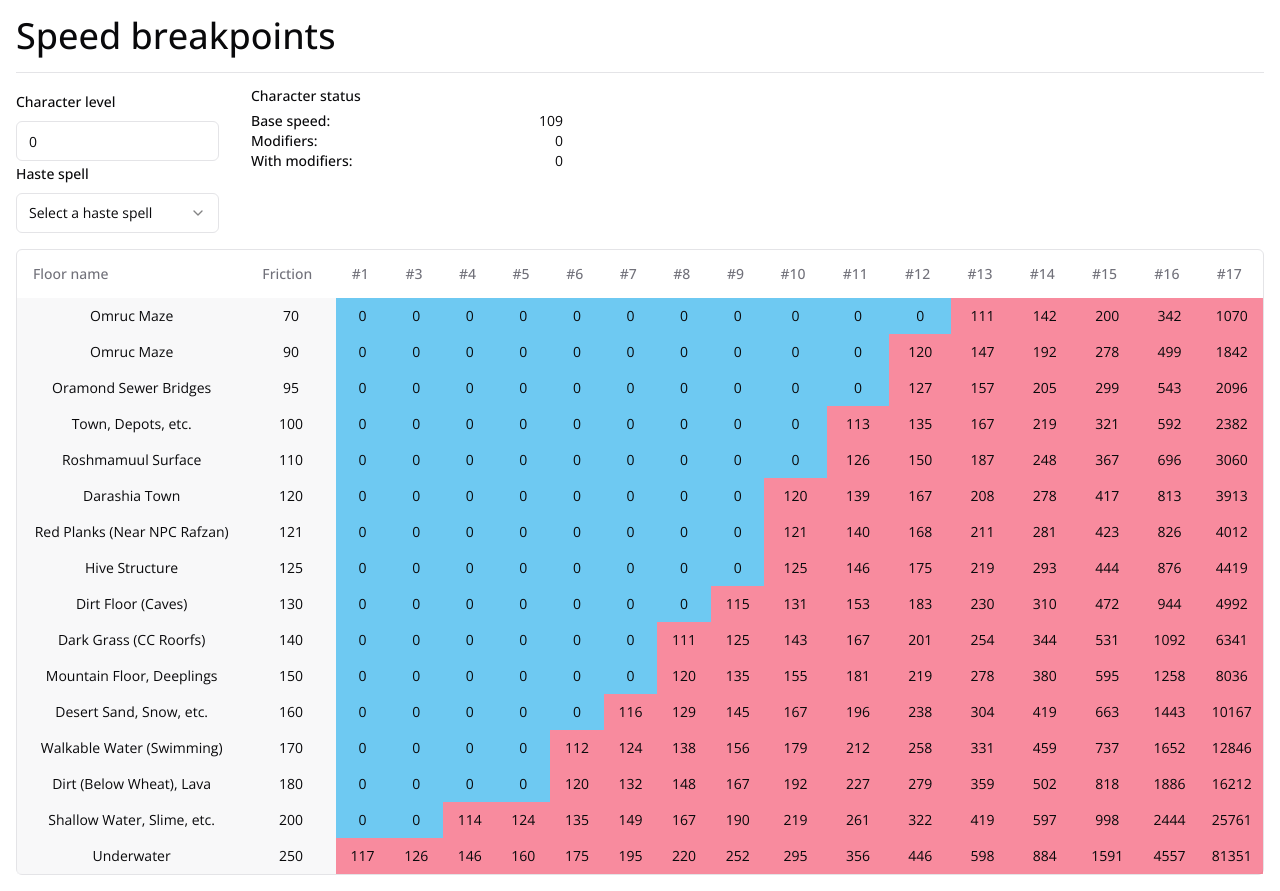
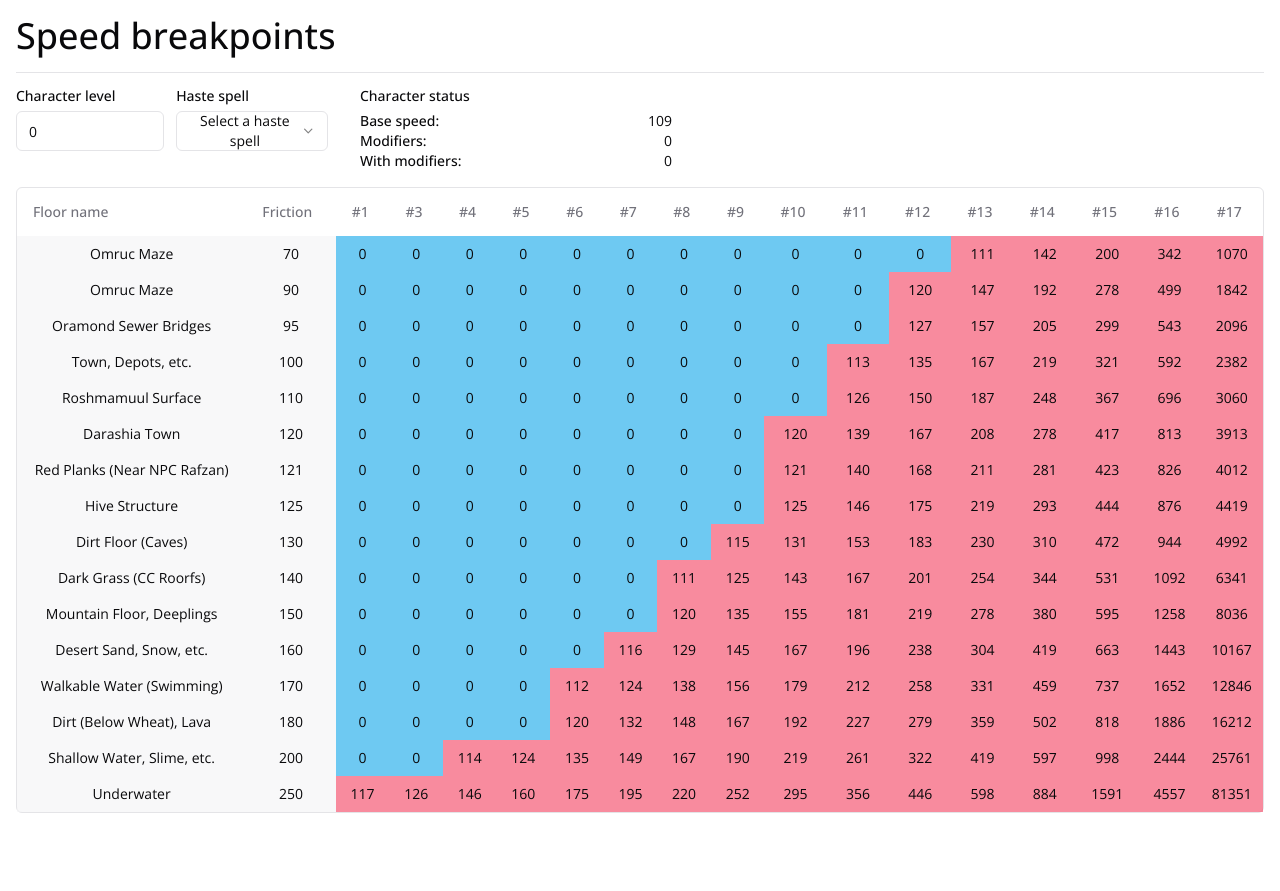
Before and after one commit to theviniis/tibia-tools, a Next.js app: page / in a window 1280 px wide. After the commit the page ends 829 px from the top, so only its background shows below. Built offline with nearby package versions, Linux system fonts and the light colour scheme.

Commit message:
style: correction the label position

```diff
--- a/app/page.tsx
+++ b/app/page.tsx
@@ -31,15 +31,15 @@ export default function SpeedBreakpointPage() {
       <div className="flex flex-col gap-4">
         <div className="flex gap-8 align-middle">
           <Form {...form}>
-            <form>
-              <div className="gap-2">
+            <form className="basis-1/4">
+              <div className="flex gap-3">
                 <FormField
                   control={form.control}
                   name="level"
                   render={({ field }) => {
                     return (
                       <FormItem>
-                        <FormLabel>Character level</FormLabel>
+                        <FormLabel className="block">Character level</FormLabel>
                         <FormControl>
                           <Input
                             type="number"
@@ -56,8 +56,8 @@ export default function SpeedBreakpointPage() {
                   control={form.control}
                   name="spell"
                   render={({ field }) => (
-                    <FormItem>
-                      <FormLabel>Haste spell</FormLabel>
+                    <FormItem className="basis-2/3">
+                      <FormLabel className="block">Haste spell</FormLabel>
                       <Select
                         onValueChange={field.onChange}
                         defaultValue={field.value}
@@ -68,7 +68,7 @@ export default function SpeedBreakpointPage() {
                           </SelectTrigger>
                         </FormControl>
                         <SelectContent>
-                          <SelectItem value="none">None</SelectItem>
+                          <SelectItem value="none">none</SelectItem>
                           <SelectSeparator />
                           <SelectItem value="haste">utani hur</SelectItem>
                           <SelectItem value="strongHaste">
@@ -91,10 +91,10 @@ export default function SpeedBreakpointPage() {
           </Form>
 
           <div className="basis-1/4">
-            <h2 className="text-sm font-medium leading-none">
+            <h2 className="mb-2 text-sm font-medium leading-none">
               Character status
             </h2>
-            <ul className="mt-2 text-sm">
+            <ul className="text-sm">
               <li className="flex justify-between align-middle leading-5">
                 <span className="font-medium">Base speed:</span>
                 {charSpeed.base}
```
